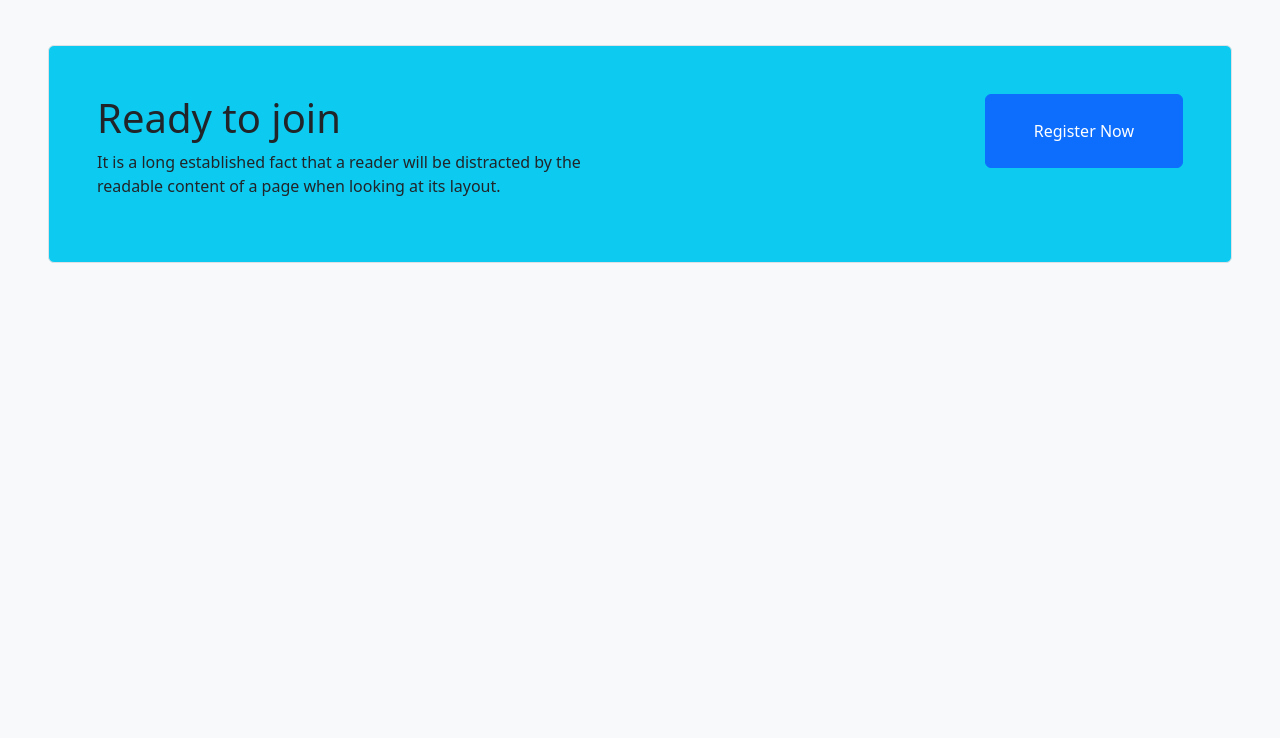
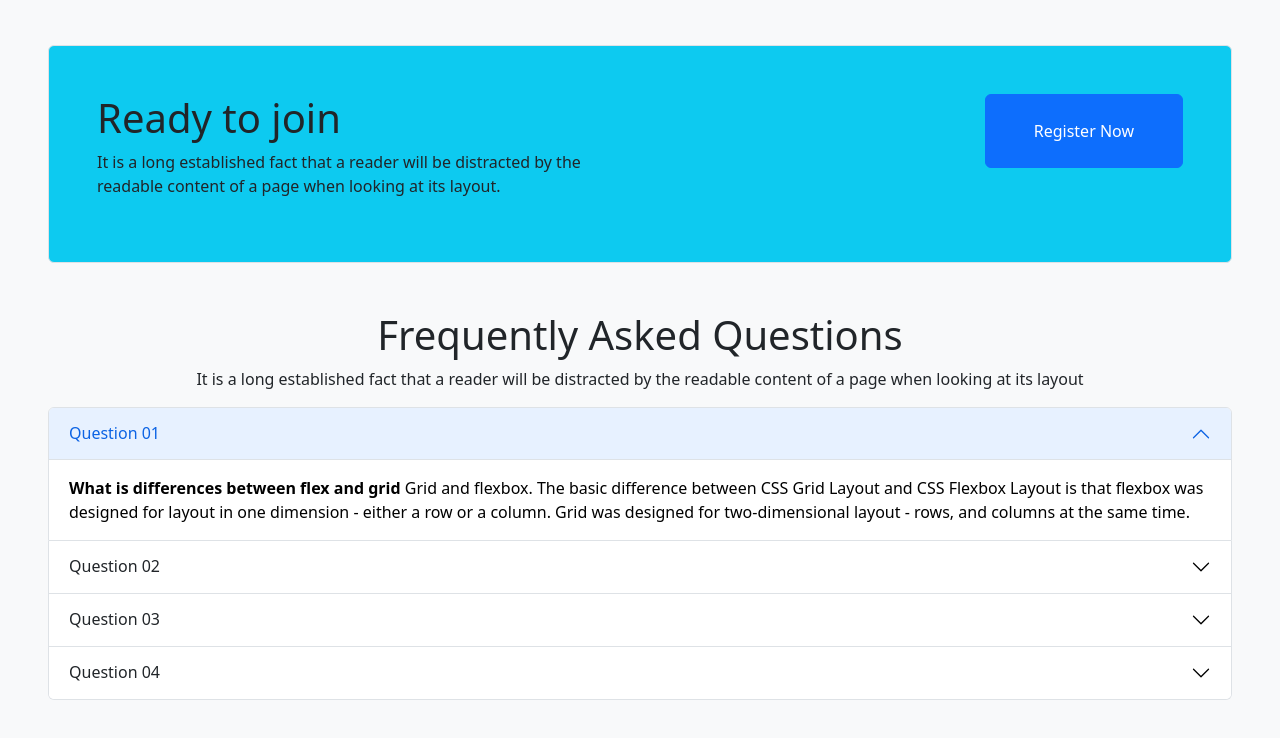
Before and after one commit to abdulahadpavel/Edbase-Info-Assignment, a plain HTML site: page index.html in a window 1280 px wide. Shown: the part 1473-2211 px from the top of the page. Before the commit the page ends 1784 px from the top, so only its background shows below. Drawn offline with nearby package versions, Linux system fonts and the light colour scheme.

Commit message:
main section- accordian & question part section

```diff
--- a/index.html
+++ b/index.html
@@ -266,6 +266,77 @@
        </section>
      <!-- Registration section end -->
 
+       <!-- question answer part start-acordion -->
+       <section class="conatiner my-5" id="about">
+
+        <div class="text-center">
+            <h1>Frequently Asked Questions
+            </h1>
+            <p>It is a long established fact that a reader will be distracted by the readable
+                content of a page when looking at its layout</p>
+          </div>
+
+          <!-- accordion start -->
+          <div class="accordion" id="accordionExample">
+            <div class="accordion-item">
+              <h2 class="accordion-header" id="headingOne">
+                <button class="accordion-button" type="button" data-bs-toggle="collapse" data-bs-target="#collapseOne" aria-expanded="true" aria-controls="collapseOne">
+                  Question 01
+                </button>
+              </h2>
+              <div id="collapseOne" class="accordion-collapse collapse show" aria-labelledby="headingOne" data-bs-parent="#accordionExample">
+                <div class="accordion-body">
+                  <strong>What is differences between flex and grid</strong> Grid and flexbox. The basic difference between CSS Grid Layout and CSS Flexbox Layout is that flexbox was designed for layout in one dimension - either a row or a column. Grid was designed for two-dimensional layout - rows, and columns at the same time.
+                </div>
+              </div>
+            </div>
+            <div class="accordion-item">
+              <h2 class="accordion-header" id="headingTwo">
+                <button class="accordion-button collapsed" type="button" data-bs-toggle="collapse" data-bs-target="#collapseTwo" aria-expanded="false" aria-controls="collapseTwo">
+                  Question 02
+                </button>
+              </h2>
+              <div id="collapseTwo" class="accordion-collapse collapse" aria-labelledby="headingTwo" data-bs-parent="#accordionExample">
+                <div class="accordion-body">
+                  <strong>What is the difference between boostrap and tailwind</strong> Bootstrap comes with a set of pre-styled responsive, mobile-first components that possess a definite UI kit. Tailwind CSS uses a set of utility classes to create a neat UI with more flexibility and uniqueness. Sites created using Bootstrap follow the generic pattern that makes them look identical.
+                </div>
+              </div>
+            </div>
+            <div class="accordion-item">
+              <h2 class="accordion-header" id="headingThree">
+                <button class="accordion-button collapsed" type="button" data-bs-toggle="collapse" data-bs-target="#collapseThree" aria-expanded="false" aria-controls="collapseThree">
+                 Question 03
+                </button>
+              </h2>
+              <div id="collapseThree" class="accordion-collapse collapse" aria-labelledby="headingThree" data-bs-parent="#accordionExample">
+                <div class="accordion-body">
+                  <strong>What is semantic tag</strong><article>
+                    The HTML semantics refers to the tags that provide meaning to an HTML page rather than just presentation. It makes HTML more comprehensible by better defining the different sections and layout of web pages
+                    aside,details,figcaption,igure,footer,header,main,mark,nav,section,summary and time.
+                </div>
+              </div>
+            </div>
+            <div class="accordion-item">
+              <h2 class="accordion-header" id="headingFour">
+                <button class="accordion-button collapsed" type="button" data-bs-toggle="collapse" data-bs-target="#collapseFour" aria-expanded="false" aria-controls="collapseFour">
+                 Question 04
+                </button>
+              </h2>
+              <div id="collapseFour" class="accordion-collapse collapse" aria-labelledby="headingThree" data-bs-parent="#accordionExample">
+                <div class="accordion-body">
+                  <strong>What is CSS box model</strong><article>
+                    In CSS, the term "box model" is used when talking about design and layout.
+                    The CSS box model is essentially a box that wraps around every HTML element. It consists of: margins, borders, padding, and the actual content. The image below illustrates the box model:margin> border> padding >content .
+                </div>
+              </div>
+            </div>
+          </div>
+
+     </section>
+       <!-- accordion end -->
+
+       <!-- question answer part end-acordion -->
+
         </main>
         <!-- main section end -->
 
```
